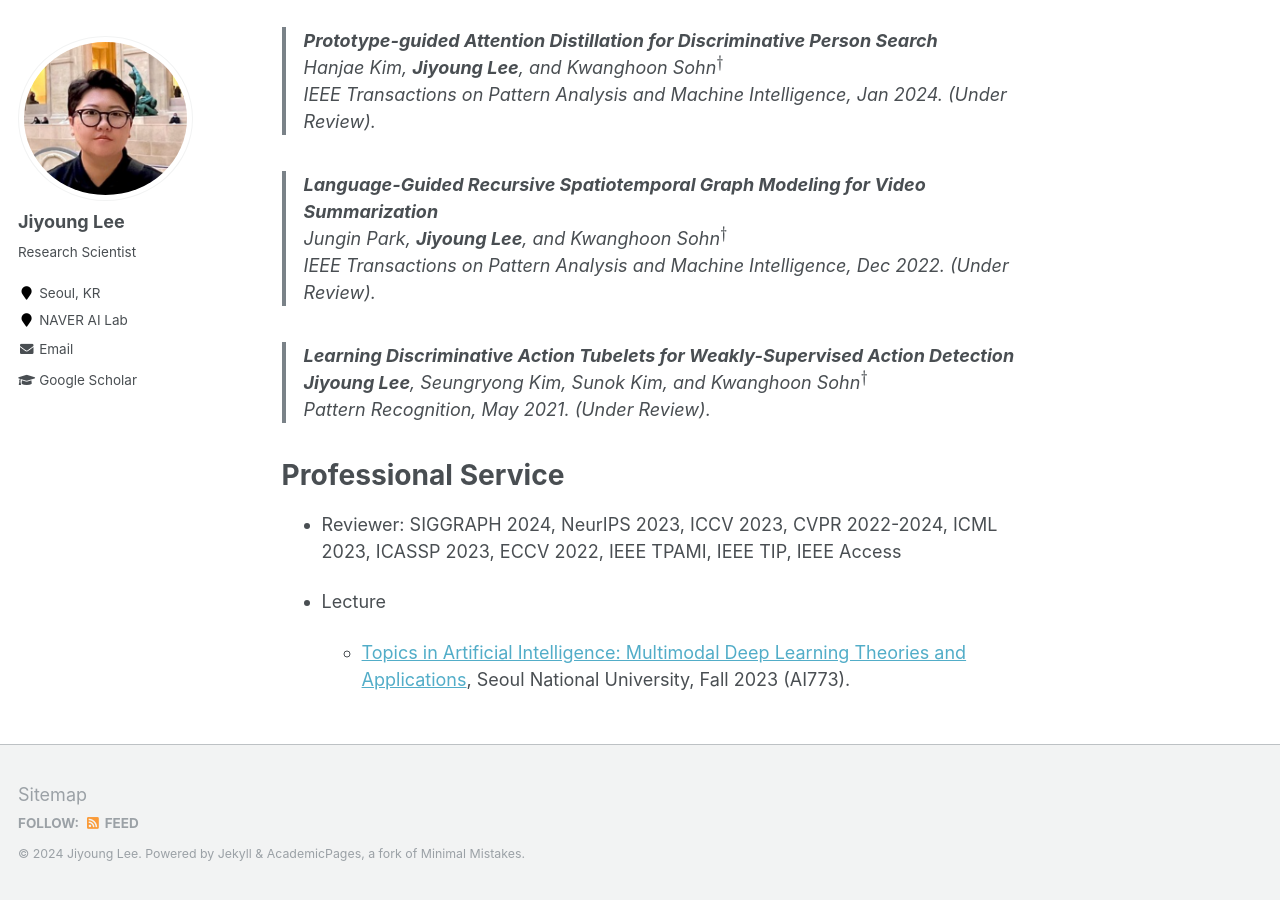
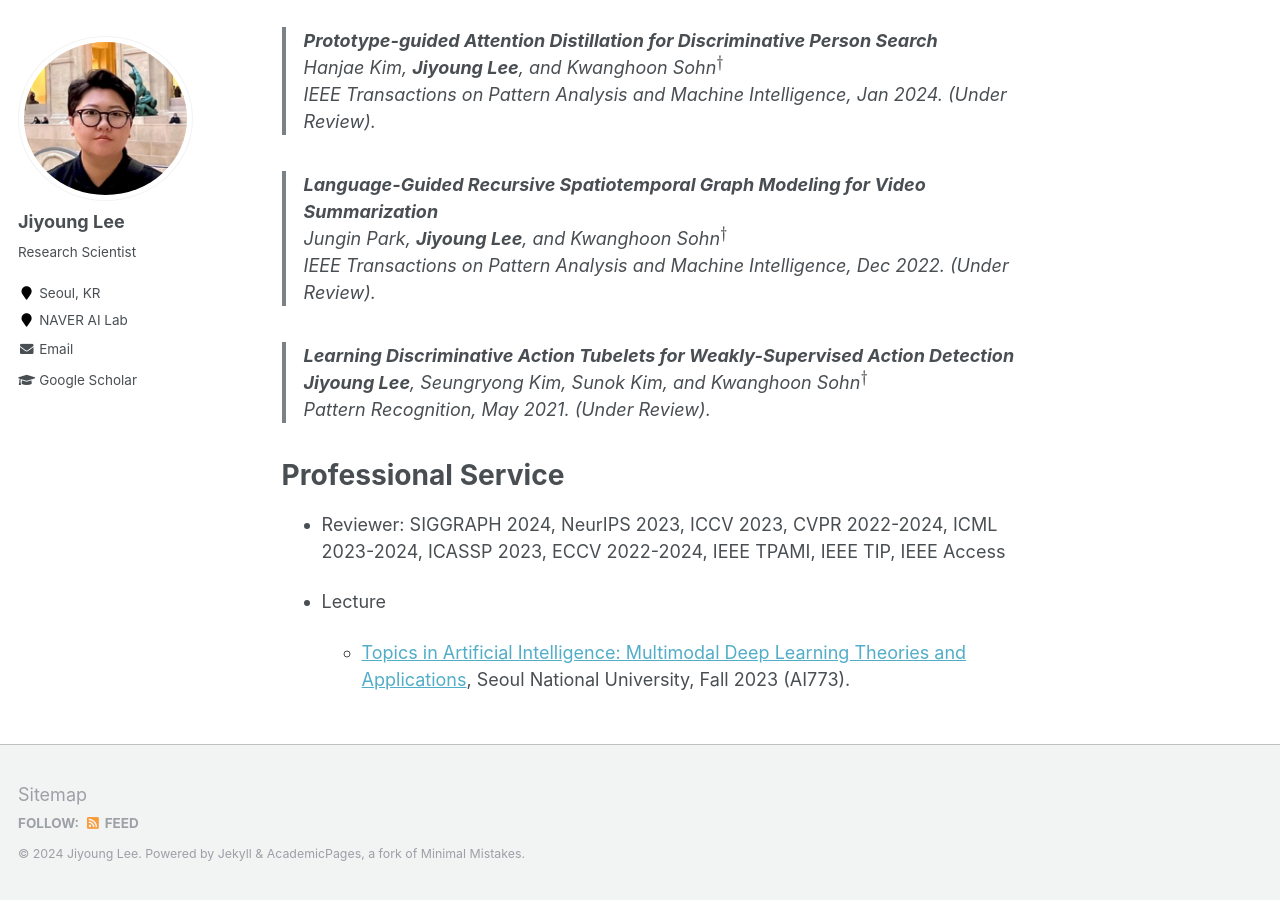
Before and after one commit to lee-jiyoung/lee-jiyoung.github.io, a Jekyll site: the page built from _pages/about.md, in a window 1280 px wide and 900 px high, scrolled down 6526 px. Built offline with Jekyll 4.4.1, drawn with Linux system fonts in a browser that asks for light colours; formulas are drawn with MathJax 3.

Commit message:
Update about.md

```diff
--- a/_pages/about.md
+++ b/_pages/about.md
@@ -101,7 +101,8 @@ International Conference on Learning Representations(**ICLR**), May 2024.
 Jungin Park, **Jiyoung Lee**<sup>$\dagger$</sup>, and Kwanghoon Sohn<sup>$\dagger$</sup>
 International Conference on Learning Representations(**ICLR**), May 2024.
 <span class="page__meta page__taxonomy comment__date" itemprop="keywords">
-<a class="page__taxonomy-item" rel="tag" href="">Preprint</a>
+<a class="page__taxonomy-item" rel="tag" href="https://arxiv.org/abs/2404.09632">Preprint</a>
+<a class="page__taxonomy-item" rel="tag" href="https://github.com/park-jungin/vlap">Code</a>
 </span>
 
 -----------
@@ -389,7 +390,7 @@ Pattern Recognition, May 2021. (Under Review).
 
 Professional Service
 ======
-* Reviewer: SIGGRAPH 2024, NeurIPS 2023, ICCV 2023, CVPR 2022-2024, ICML 2023, ICASSP 2023, ECCV 2022, IEEE TPAMI, IEEE TIP, IEEE Access
+* Reviewer: SIGGRAPH 2024, NeurIPS 2023, ICCV 2023, CVPR 2022-2024, ICML 2023-2024, ICASSP 2023, ECCV 2022-2024, IEEE TPAMI, IEEE TIP, IEEE Access
 
 * Lecture
   * <a href="https://naver-ai.github.io/202302-AI773/">Topics in Artificial Intelligence: Multimodal Deep Learning Theories and Applications</a>, Seoul National University, Fall 2023 (AI773).
```
